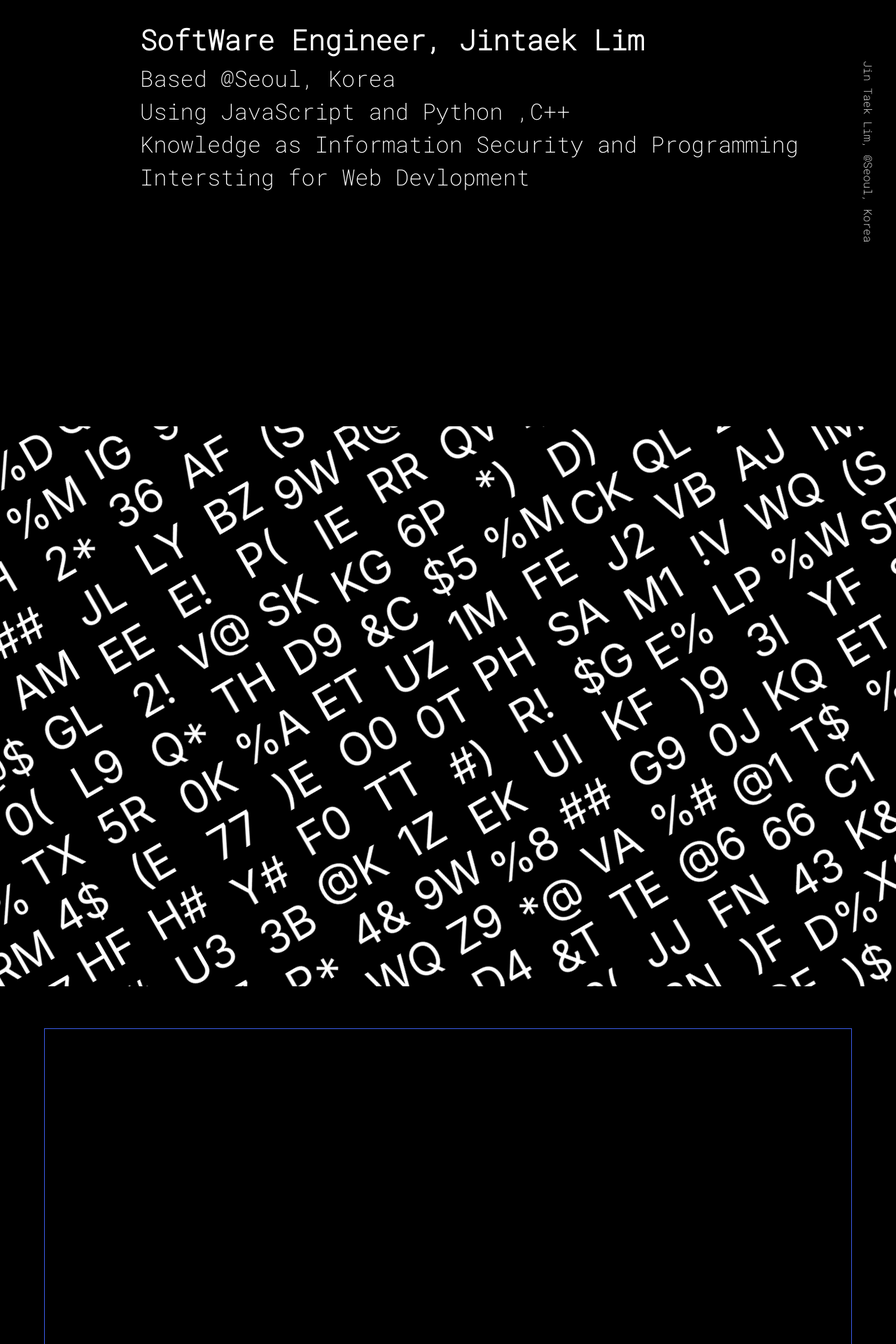
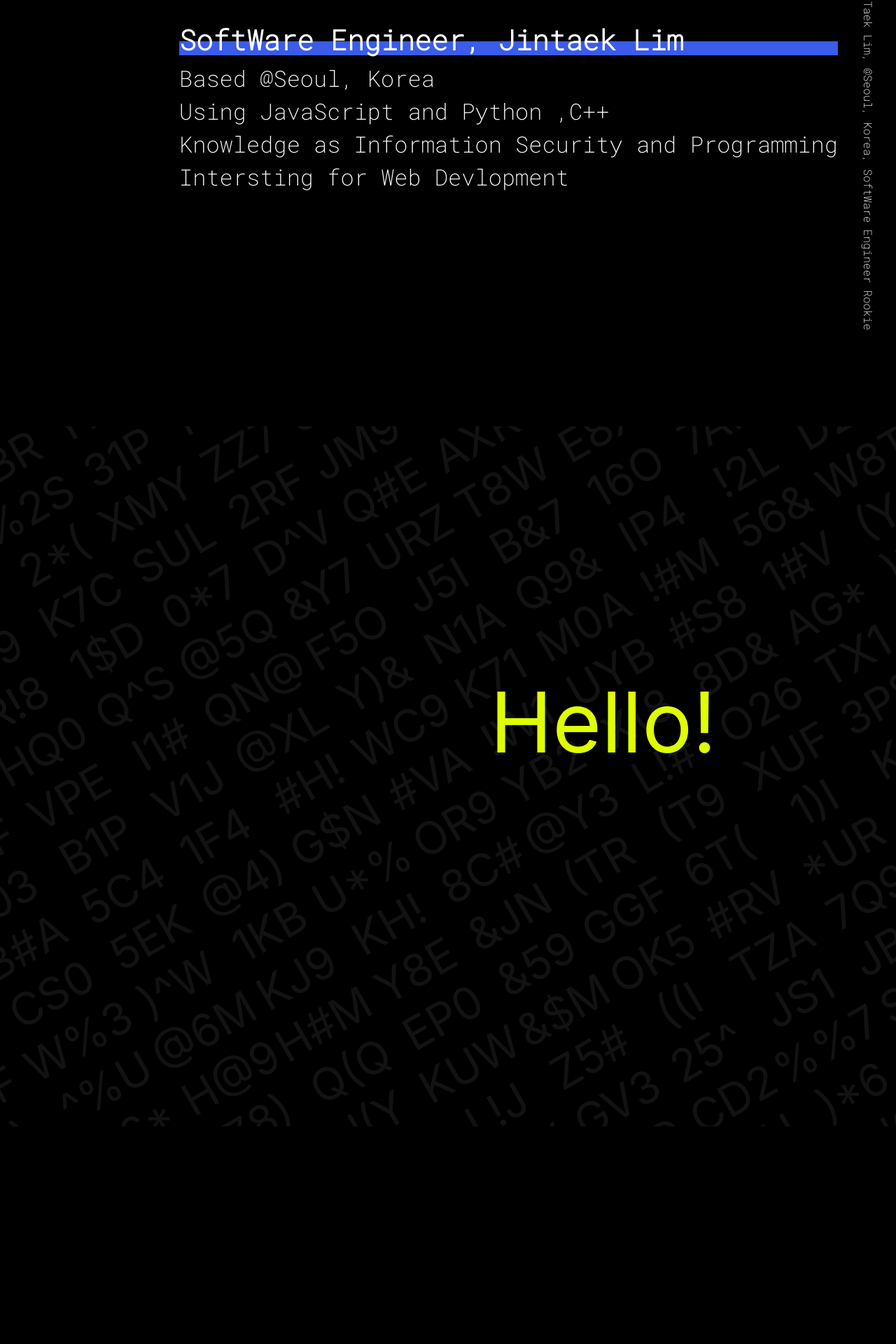
Before and after one commit to kococo-code/WebSite_V4, a React app: page / in a window 1280 px wide. Shown: the part 191-2111 px from the top of the page at 70% size. Built offline with nearby package versions, Linux system fonts and the light colour scheme.

Commit message:
temporary add rotateWord Component WIll be renamed

```diff
--- a/src/component/Introduce/Introduce.js
+++ b/src/component/Introduce/Introduce.js
@@ -3,7 +3,7 @@
 export default function Introduce(){
     const [mousePos , setMousePos] = useState({x:undefined,y:undefined});
     const [onBoard , setOnBoard] = useState(true);
-    const mouseTrackingThreshold = 30;
+    const mouseTrackingThreshold = 5;
     useEffect(()=>{
         const handleMousePosition = ev =>{
             setMousePos({x:ev.clientX,y:ev.clientY});
@@ -15,7 +15,7 @@
     },[])
     return(
         <section id="Introduce" {...Observe(setOnBoard,0.1)}>
-            <header style={onBoard ? {transform:`translate3d(${mousePos.x/mouseTrackingThreshold}px,${mousePos.y/mouseTrackingThreshold}px,0px)`} : {transform : `translate3d(0,0,0)`}}>
+            <header style={onBoard ? {transform:`translate3d(${(mousePos.x/mouseTrackingThreshold*1.2)-100}px,${mousePos.y/mouseTrackingThreshold*1.2}px,${(mousePos.x+mousePos.y)/(mouseTrackingThreshold*30)}px)`} : {transform : `translate3d(0,0,0)`}}>
                 <h3>SoftWare Engineer, <span className="highlight">Jintaek Lim</span></h3>
                 <p>Based @Seoul, Korea</p>
                 <p>Using JavaScript and Python ,C++</p>
--- a/src/component/Introduce/Target.js
+++ b/src/component/Introduce/Target.js
@@ -15,8 +15,7 @@
     },[])
 
     return(
-        <section id="Introduce" className="scroll-touch scorll-auto">
-
+        <footer id="Footer" className="scroll-touch scorll-auto">
            <section className="header">
             <div>Background <span>#3a5ce9</span> Font <span>Roboto Mono</span> Hightlight <span>#DFFF00</span></div>
             <div>SoftWare Engineer  <span>Major</span>  Information Security Engineering</div>
@@ -25,6 +24,6 @@
             <div>Used Bundeler <span>WebPack</span>  FrameWork <span>React JS</span></div>
             <div className="Info"></div>
            </section>
-        </section>
+        </footer>
     )
 }
--- a/src/component/Introduce/wordRotate.js
+++ b/src/component/Introduce/wordRotate.js
@@ -2,45 +2,73 @@
 import Observe from '../util/DomObserve';
 function WordRotate(){
     const [onBoard , setOnBoard] = useState(true);
+    const [scrollYoffset , setYoffset] = useState(0);
     const columnCount = 20;
-    const rowCount = 40;
-    const letters = "12345678910!@#$%^&*()QWERTYUIOPASDFGHJKLZXCVBNM";
+    const rowCount = 25;
+    const charset = "12345678910!@#$%^&*()QWERTYUIOPASDFGHJKLZXCVBNM";
+    const charset_ = "ABCDEFGHIJKLMNOPQRSTUVWXYZ";
     const colorPalatte = ['#3a5ce9','#e6a32a','#dfff00','#123456','#ff9922','#123901','#ffaaee'];
 
+
     useEffect(()=>{
-        const lettersLength = letters.length;
+        const target = document.getElementById('WordRotate');
+        const targetHeight = target.getBoundingClientRect().top;
+
+        const handleYoffset = ()=>{
+            if(window.pageYOffset > targetHeight &&  window.pageYOffset < 4000){
+                setYoffset(window.pageYOffset-targetHeight);
+            }else if(window.pageYOffset < targetHeight){
+                setYoffset(0);
+            }
+        }
+        window.addEventListener('scroll',handleYoffset);
+        return () => {
+            window.removeEventListener('scroll' ,handleYoffset);
+        }
+    },[]);
+
+
+    useEffect(()=>{
+        const charsetLength = charset.length;
         const MultipleScale = 1000;
+        // Random Integer for ArraySet
         const randomIdx = (ModulerScale) => Math.ceil((Math.random() * MultipleScale)% ModulerScale) -1;
-        const randomTwoLetterWord = () => letters[randomIdx(lettersLength)] + letters[randomIdx(lettersLength)];
-        const fieldElement = document.getElementsByClassName('field')[0];
+
+        // Get Two Letter Random Code
+        const randomTwoLetterWord = () => charset[randomIdx(charsetLength)] + charset[randomIdx(charsetLength)];
+
+        // Get Three Letter Random Code
+        const randomThreeLetterWord = () => charset[randomIdx(charsetLength)] + charset[randomIdx(charsetLength)] + charset[randomIdx(charsetLength)];
+
+        const randomWordElement = document.getElementsByClassName('randomWord')[0];
         const colorPicker = () => colorPalatte[randomIdx(colorPalatte.length)];
         function setProperty(){
             for(let i= 0 ; i < columnCount ; i++){
                 let column = document.createElement('div');
-                if(i%3===0){
-                    column.setAttribute('class' ,'wordrow reverse');
-
-                }else if(i%3===1){
-                    column.setAttribute('class' ,'wordrow reverse_two');
-                }else{
-                    column.setAttribute('class', 'wordrow');
-                }
+                column.setAttribute('class' ,'wordrow reverse');
 
                 for(let j = 0 ; j < rowCount ; j++){
                     let row = document.createElement('li');
                     row.textContent = randomTwoLetterWord();
+                    row.textContent = randomThreeLetterWord();
                     column.appendChild(row);
                 }
-                fieldElement.appendChild(column);
+                randomWordElement.appendChild(column);
             }
         }
         setProperty();
-    },)
+    },[])
+
 
 
     return(
-        <section id="WordRotate" {...Observe(setOnBoard)}>
-            <section className="field"></section>
+        <section id="WordRotate" style={{transform : `translate3d(0,${scrollYoffset}px,0)`}} {...Observe(setOnBoard,0.01)}>
+            <section className="container">
+                <section className="randomWord"/>
+                <section>
+                    <span>Hello! </span>
+                </section>
+            </section>
 
         </section>
     )
--- a/src/component/Project/project.js
+++ b/src/component/Project/project.js
@@ -1,24 +1,27 @@
-import React from 'react';
+import React, {useState, useEffect} from 'react';
 import flightMapImage from '../../assets/image/flight_map.jpg';
 
 export default function Project(){
+    const [scrollYoffset , setYoffset] = useState(0);
 
+    useEffect(()=>{
+        const handleYoffset = ()=>{
+            if(window.pageYOffset > 970 && window.pageYOffset < 3000){
+                setYoffset(window.pageYOffset-970);
+            }else{
+                //setYoffset(0);
+            }
+        }
+        window.addEventListener('scroll',handleYoffset);
+        return () => {
+            window.removeEventListener('scroll' ,handleYoffset);
+        }
+    },[]);
 
     return(
-        <section id="Project">
+        <section id="Project"  style={{transform : `translateY(${scrollYoffset}px)`}}>
+              Here is Project
             <section className="Project_cards">
-                <li className="card">
-                </li>
-                <li className="card">
-
-                </li>
-                <li className="card">
-
-                </li>
-                <li className="card">
-
-                </li>
-
 
             </section>
 
--- a/src/component/Sidebar.js
+++ b/src/component/Sidebar.js
@@ -22,7 +22,7 @@
 
     return(
         <section id="SideBar">
-            <span>Jin Taek Lim, @Seoul, Korea</span>
+            <span>Jin Taek Lim, @Seoul, Korea, SoftWare Engineer Rookie</span>
         </section>
     )
 }
--- a/src/component/main.js
+++ b/src/component/main.js
@@ -1,9 +1,8 @@
-import React from 'react';
+import React , {useState} from 'react';
 import Introduce from './Introduce/Introduce';
 import WordRotate from './Introduce/wordRotate';
 import Project from './Project/project';
 export default function Main(){
-
     return(
         <div>
             <Introduce></Introduce>
--- a/src/css/index.css
+++ b/src/css/index.css
@@ -13,6 +13,7 @@
     font-family : -apple-system, BlinkMacSystemFont, 'Segoe UI', Roboto, Oxygen, Ubuntu, Cantarell, 'Open Sans', 'Helvetica Neue', sans-serif;
     scroll-behavior: smooth;
     -webkit-overflow-scrolling: touch;
+    background: #000000;
 }
 body {
     color : black;
--- a/src/css/intro.css
+++ b/src/css/intro.css
@@ -6,15 +6,19 @@
     width : 100%;
     background : black;
     color : white;
+    transform-style : preserve-3d;
+    perspective: 1200px;
 }
 #Introduce header{
     position : absolute;
     top : 200px;
+    left : 20%;
     font-family : 'Roboto Mono' , monospace;
     font-size : 32px;
     text-align : left;
-    margin-left : 200px;
+    margin : 0 auto;
     line-height : 15px;
+
 }
 #Introduce header h3{
     font-size : 40px;
--- a/src/css/project.css
+++ b/src/css/project.css
@@ -1,37 +1,43 @@
 #Project{
     position: absolute;
-    top : 200vh;
+    top : 3000px;
     left : 0px;
     width : 100%;
     height : 2200px ;
     background-color: black;
     color :white;
+    overflow : hidden;
 }
 #Project .Project_cards{
-    position: absolute;
+    position : absolute;
     top : 50px;
+    left :0px;
     width : 100%;
-    height : 500px;
+    height : 100vh;
 }
 .Project_cards{
-    position : absolute;
-    top : 0px;
-    left :0px;
     display : inline;
+    transform-style: preserve-3d;
+    perspective: 1200px;
 }
-.Project_cards li{
-    width : 90%;
-    height : 500px;
-    background: transparent;
+.Project_cards .card{
+    position: absolute;
+    left : 500px;
+    width : 400px;
+    height : 300px;
+    background: var(--oceanblue);
     border : 1px solid var(--oceanblue);
-    margin : 10px auto;
     overflow : hidden;
     list-style : none;
-
+    transform : translate3d(0px,0px,80px) skewX(11deg);
+    transition : all ease 1s;
 }
-
-.Project_cards .flightMap{
-    background : url('../assets/image/flight_map.jpg');
-    width : 100%;
-    height : 100%;
+.Project_cards .card:hover
+{
+    position: absolute;
+    top : 100px;
+    left : 100px;
+    width : 80%;
+    height : 70%;
+    transform : translate3d(0,0,0) skewX(0deg);
 }
--- a/src/css/rotateWord.css
+++ b/src/css/rotateWord.css
@@ -7,44 +7,46 @@
     background-color: black;
     color : white;
     overflow : hidden;
+}
+#WordRotate .container{
+    position: absolute;
+    top : 50px;
+    left : 0px;
+    width : 100%;
+}
+#WordRotate .randomWord{
+    position: absolute;
+    top : -500px;
+    left : -500px;
+    display : flex;
+    transform : rotate(-30deg);
+    text-align: center;
 
 }
-#WordRotate .field{
-    position: absolute;
-    top : -1500px;
-    left : -100px;
-    display : flex;
-    transform : rotate(-30deg);
-}
-#WordRotate .field .wordrow{
+#WordRotate .randomWord .wordrow{
     display : inline;
     margin : 0px 0px 0px 0px;
     white-space : nowrap;
-    animation : rotate 7s infinite alternate;
+
+
 }
-#WordRotate .field .reverse {
-    animation : rotate_reverse 8s infinite alternate;
-}
-#WordRotate .field .reverse_two {
-    animation : rotate_reverse 10s ease-in-out infinite alternate;
-}
-#WordRotate .field .wordrow li{
+#WordRotate .randomWord .wordrow li{
     font-size : 64px;
     list-style : none;
+    transition: .3s;
+    opacity: .07;
+    z-index: 2;
 }
-@keyframes rotate{
-    from{
-        transform : translateY(0px);
-    }
-    to{
-        transform : translateY(500px);
-    }
+#WordRotate .randomWord .wordrow li:hover
+{
+    opacity : 1;
+    color : #DFFF00;
 }
-@keyframes rotate_reverse{
-    from{
-        transform : translateY(0px);
-    }
-    to{
-        transform : translateY(-500px);
-    }
+#WordRotate .container span{
+    position: absolute;
+    top : 300px;
+    left : 700px;
+    font-size : 120px;
+    color : #DFFF00;
+    transition: .3s;
 }
```
Also changed, not shown: 1 other file (tests, documents, lock files or other folders).
